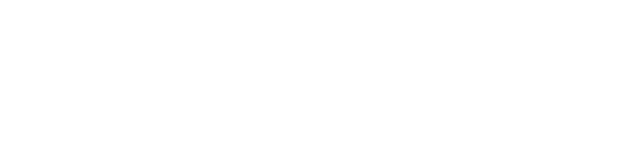
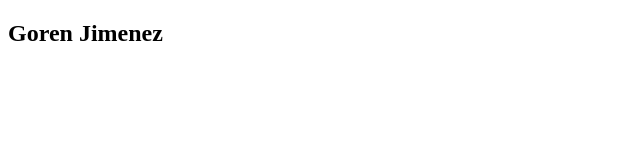
Before and after one commit to G0R3N/REPO3, a plain HTML site: page index.html in a window 1280 px wide. Shown: the whole page, without its empty margins (0-640 px from the left). Drawn offline with Linux system fonts and the light colour scheme.

Commit message:
modificamos indexHTML

```diff
--- a/index.html
+++ b/index.html
@@ -7,6 +7,6 @@
     <title>Document</title>
 </head>
 <body>
-
+    <h2>Goren Jimenez</h2>
 </body>
 </html>
```
